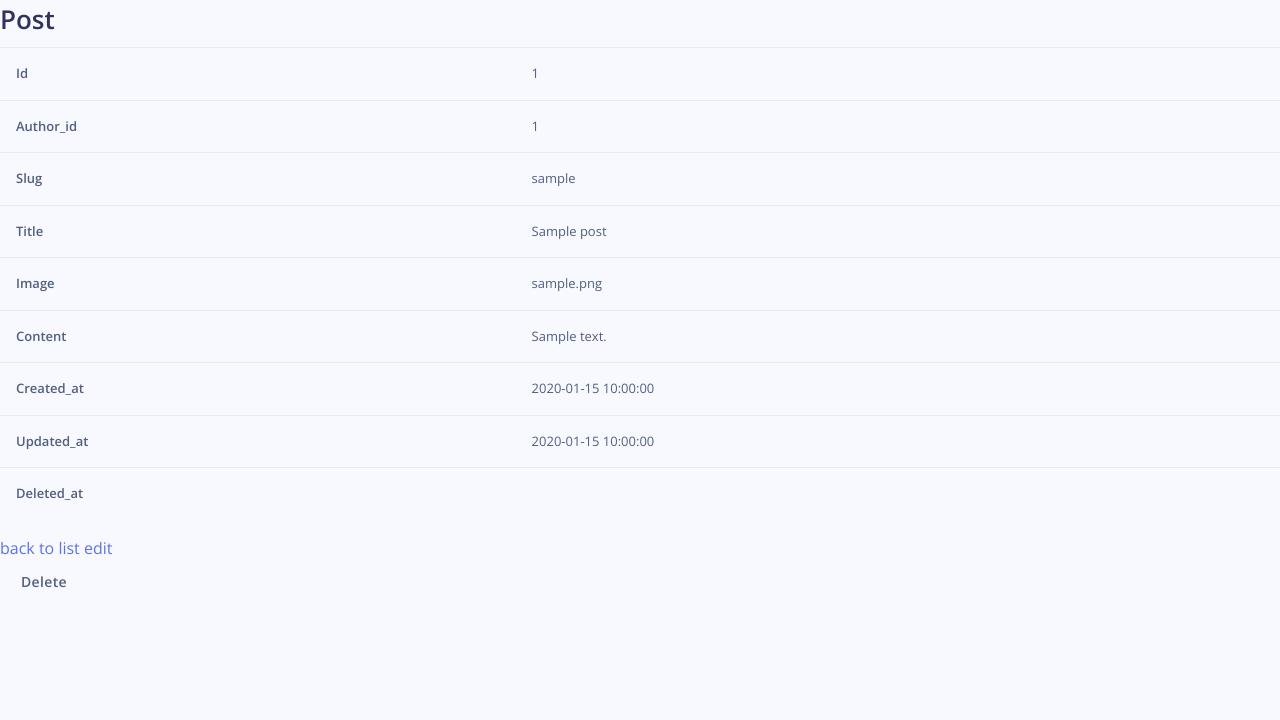
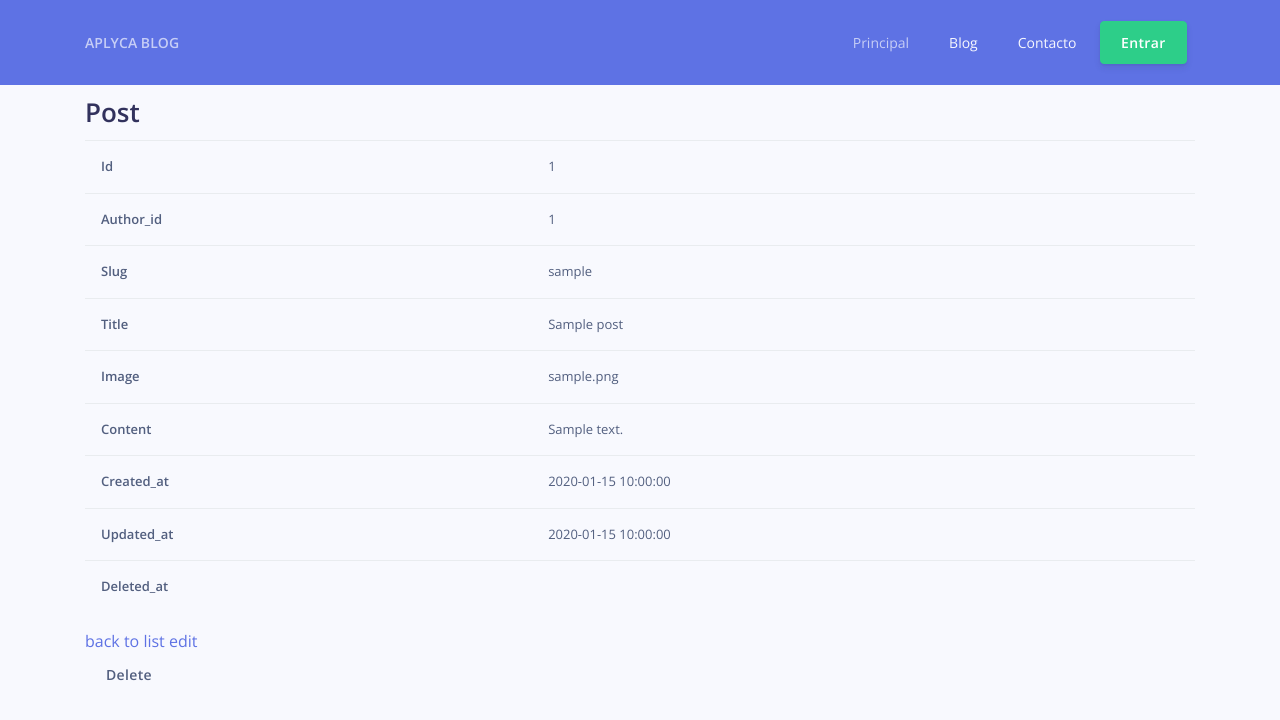
Before and after one commit to kevocde/aplyca-blog, a Symfony app: template templates/post/show.html.twig in a window 1280 px wide. Shown: the top 720 px of the page. Run offline with Twig, Linux system fonts and the light colour scheme; the template is opened without the code that fills it: most values are stand-ins (such as "Sample title", 1, 10 or a date in 2020); some libraries are stand-ins or nearby versions.

Commit message:
Creada estructura de sitio con plantilla incluida

```diff
--- a/templates/base.html.twig
+++ b/templates/base.html.twig
@@ -3,7 +3,7 @@
     <head>
         <meta charset="UTF-8">
         <meta name="viewport" content="width=device-width, initial-scale=1, shrink-to-fit=no">
-        <title>{% block title %}Welcome!{% endblock %}</title>
+        <title>Aplyca Blog - {% block title %}Principal{% endblock %}</title>
         {% block stylesheets %}
             <!-- Favicon -->
             <link href="{{ asset('argon-dashboard-master/assets/img/brand/favicon.png') }}" rel="icon" type="image/png">
@@ -20,7 +20,43 @@
         {% endblock %}
     </head>
     <body>
-        {% block body %}{% endblock %}
+        {#  Navbar  #}
+        <header>
+            <nav class="navbar navbar-horizontal navbar-expand-lg navbar-dark bg-primary">
+                <div class="container">
+                    <a class="navbar-brand" href="{{ path('home') }}">Aplyca Blog</a>
+                    <button class="navbar-toggler" type="button" data-toggle="collapse" data-target="#navbar-default" aria-controls="navbar-default" aria-expanded="false" aria-label="Toggle navigation">
+                        <span class="navbar-toggler-icon"></span>
+                    </button>
+                    <div class="collapse navbar-collapse" id="navbar-default">
+                        <div class="navbar-collapse-header">
+                            <div class="row">
+                                <div class="col-6 collapse-close">
+                                    <button type="button" class="navbar-toggler" data-toggle="collapse" data-target="#navbar-primary" aria-controls="navbar-primary" aria-expanded="false" aria-label="Toggle navigation">
+                                        <span></span>
+                                        <span></span>
+                                    </button>
+                                </div>
+                            </div>
+                        </div>
+                        <ul class="navbar-nav ml-lg-auto">
+                            {% block navbaritems %}
+                                <li class="nav-item"><a class="nav-link active" href="{{ path('home') }}">Principal <span class="sr-only">(current)</span></a></li>
+                                <li class="nav-item"><a class="nav-link" href="{{ path('post_index') }}">Blog</a></li>
+                                <li class="nav-item"><a class="nav-link" href="#">Contacto</a></li>
+                            {% endblock %}
+                            <li class="nav-item d-flex justify-content-center align-items-center"><a href="#" class="btn btn-success">Entrar</a></li>
+                        </ul>
+                    </div>
+                </div>
+            </nav>
+            {% block breadcrumbs %}{% endblock %}
+        </header>
+        <main class="pt-2">
+            <div class="container">
+                {% block body %}{% endblock %}
+            </div>
+        </main>
 
         {% block javascripts %}
             <!-- Core -->
```
Also changed, not shown: src/Controller/HomeController.php (added, +20 -0 lines), templates/home/index.html.twig (added, +11 -0 lines).
